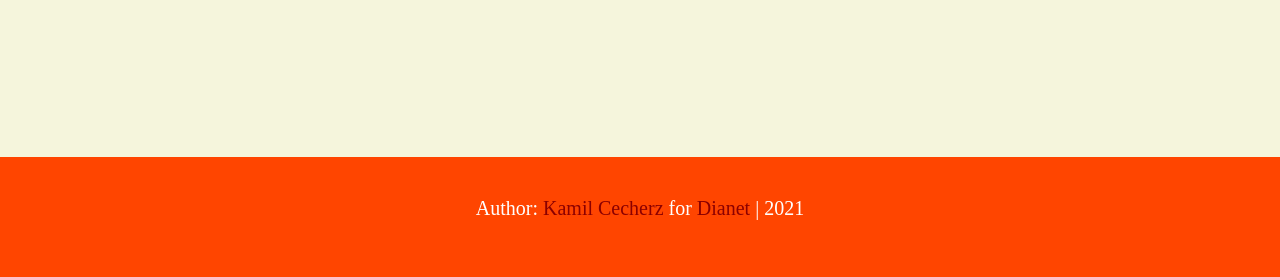
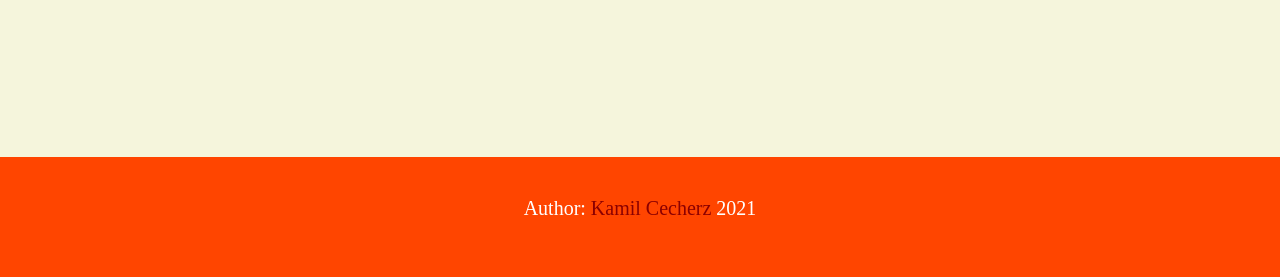
Before and after one commit to pangeon/taskello, a Flask app: page /user/edit/add_type in a window 1280 px wide. Shown: the part 591-868 px from the top of the page. Run offline with Flask 2, Linux system fonts and the light colour scheme.

Commit message:
Edit info in footer

```diff
--- a/app/web/templates/base.html
+++ b/app/web/templates/base.html
@@ -68,8 +68,7 @@
     </div>
     <footer class="footer">
       <p>
-        Author: <a href="http://cecherz.pl/">Kamil Cecherz</a> for
-        <a href="https://dianet.pl/">Dianet</a> | 2021
+        Author: <a href="http://cecherz.pl/">Kamil Cecherz</a> 2021
       </p>
     </footer>
   </body>
```
